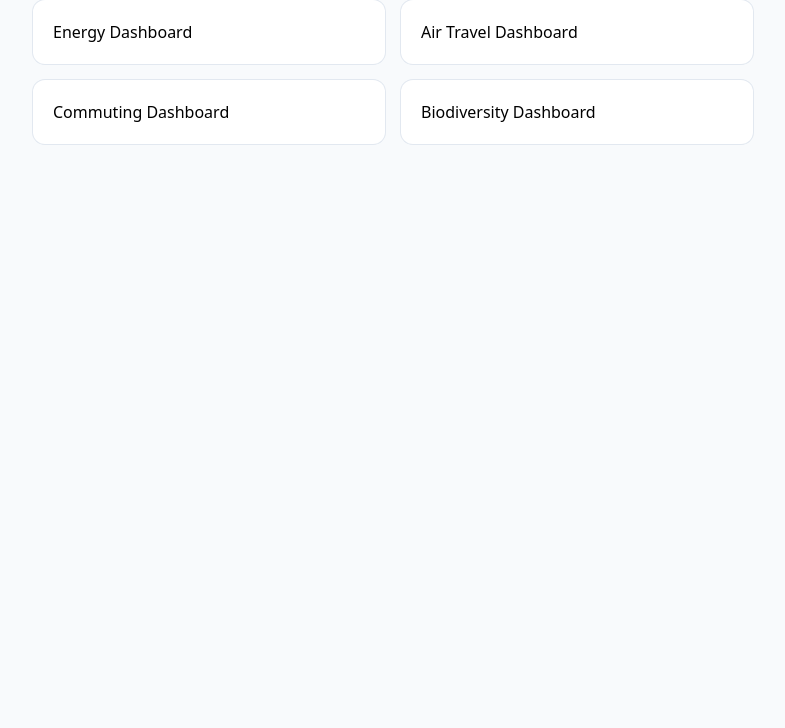
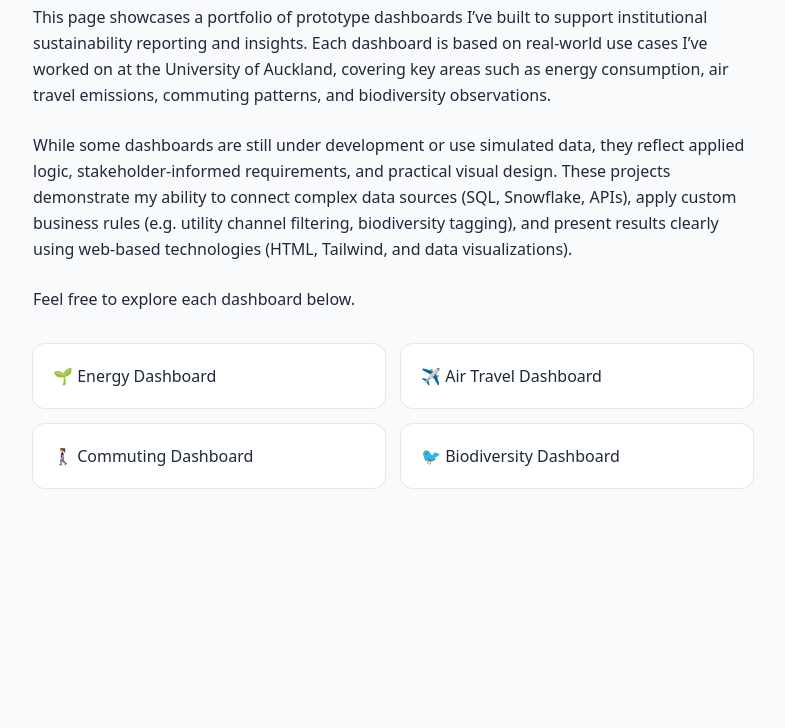
Before and after one commit to roblesmudan95/Dashboard_portfolio, a plain HTML site: page index.html in a window 1280 px wide. Shown: the part 72-800 px from the top of the page, without its empty margins (247-1032 px from the left). Drawn offline with nearby package versions, Linux system fonts and the light colour scheme.

Commit message:
Update index.html

```diff
--- a/index.html
+++ b/index.html
@@ -1,14 +1,42 @@
-<meta charset="utf-8"><meta name="viewport" content="width=device-width,initial-scale=1">
-<title>Dashboards</title>
-<link rel="preconnect" href="https://cdn.tailwindcss.com"><script src="https://cdn.tailwindcss.com"></script>
-</head><body class="bg-slate-50">
-<div class="max-w-3xl mx-auto p-6">
-  <h1 class="text-2xl font-semibold mb-4">Portfolio Dashboards</h1>
-  <div class="grid gap-4 sm:grid-cols-2">
-    <a href="./energy/" class="block rounded-xl p-5 bg-white ring-1 ring-slate-200 hover:shadow">Energy Dashboard</a>
-    <a href="./air_travel/" class="block rounded-xl p-5 bg-white ring-1 ring-slate-200 hover:shadow">Air Travel Dashboard</a>
-    <a href="./commuting/" class="block rounded-xl p-5 bg-white ring-1 ring-slate-200 hover:shadow">Commuting Dashboard</a>
-    <a href="./biodiversity/" class="block rounded-xl p-5 bg-white ring-1 ring-slate-200 hover:shadow">Biodiversity Dashboard</a>
+<!DOCTYPE html>
+<html lang="en">
+<head>
+  <meta charset="utf-8">
+  <meta name="viewport" content="width=device-width,initial-scale=1">
+  <title>Portfolio Dashboards</title>
+  <link rel="preconnect" href="https://cdn.tailwindcss.com">
+  <script src="https://cdn.tailwindcss.com"></script>
+</head>
+<body class="bg-slate-50 text-slate-800">
+  <div class="max-w-3xl mx-auto p-6">
+    <h1 class="text-3xl font-semibold mb-4">Sustainability Dashboard Portfolio</h1>
+
+    <p class="mb-6 text-base leading-relaxed">
+      This page showcases a portfolio of prototype dashboards I’ve built to support institutional sustainability reporting and insights. Each dashboard is based on real-world use cases I’ve worked on at the University of Auckland, covering key areas such as energy consumption, air travel emissions, commuting patterns, and biodiversity observations.
+    </p>
+
+    <p class="mb-6 text-base leading-relaxed">
+      While some dashboards are still under development or use simulated data, they reflect applied logic, stakeholder-informed requirements, and practical visual design. These projects demonstrate my ability to connect complex data sources (SQL, Snowflake, APIs), apply custom business rules (e.g. utility channel filtering, biodiversity tagging), and present results clearly using web-based technologies (HTML, Tailwind, and data visualizations).
+    </p>
+
+    <p class="mb-8 text-base leading-relaxed">
+      Feel free to explore each dashboard below.
+    </p>
+
+    <div class="grid gap-4 sm:grid-cols-2">
+      <a href="./energy/" class="block rounded-xl p-5 bg-white ring-1 ring-slate-200 hover:shadow transition">
+        🌱 Energy Dashboard
+      </a>
+      <a href="./air_travel/" class="block rounded-xl p-5 bg-white ring-1 ring-slate-200 hover:shadow transition">
+        ✈️ Air Travel Dashboard
+      </a>
+      <a href="./commuting/" class="block rounded-xl p-5 bg-white ring-1 ring-slate-200 hover:shadow transition">
+        🚶‍♀️ Commuting Dashboard
+      </a>
+      <a href="./biodiversity/" class="block rounded-xl p-5 bg-white ring-1 ring-slate-200 hover:shadow transition">
+        🐦 Biodiversity Dashboard
+      </a>
+    </div>
   </div>
-</div>
-</body></html>
+</body>
+</html>
```
